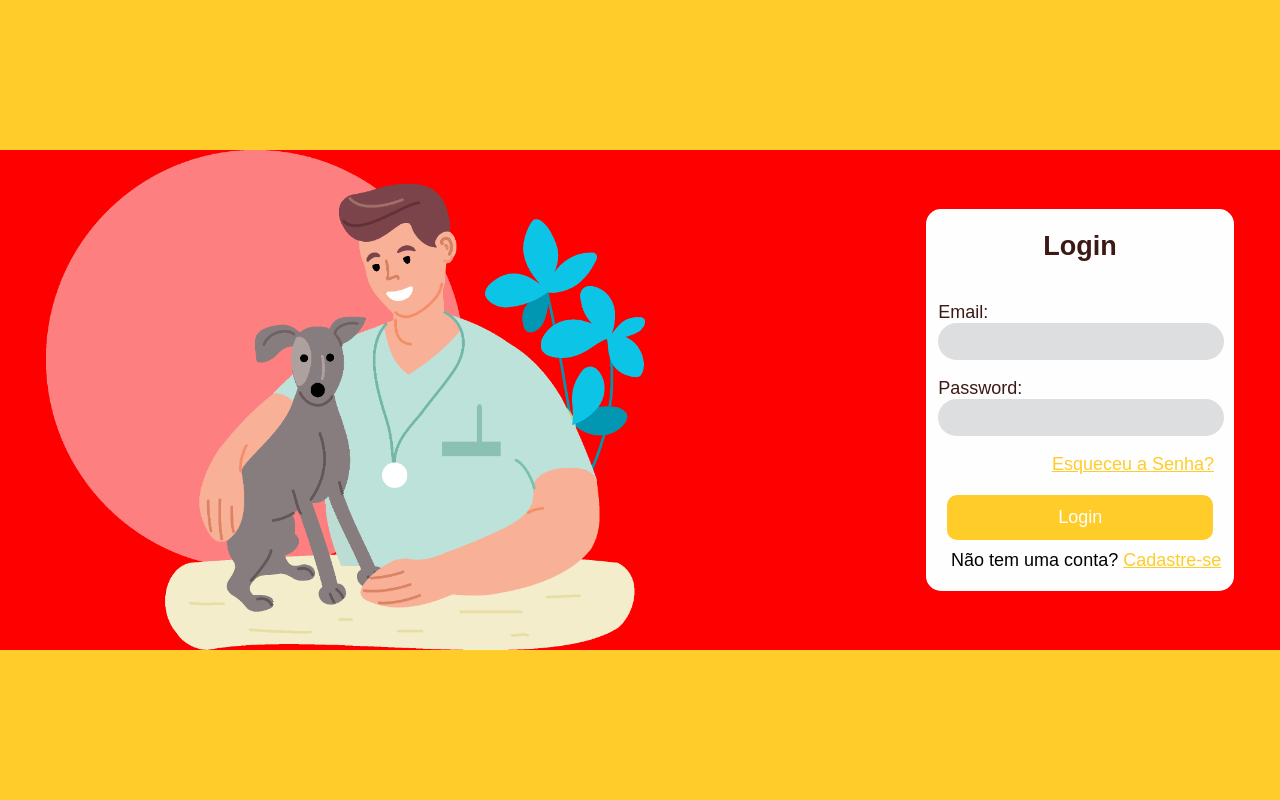
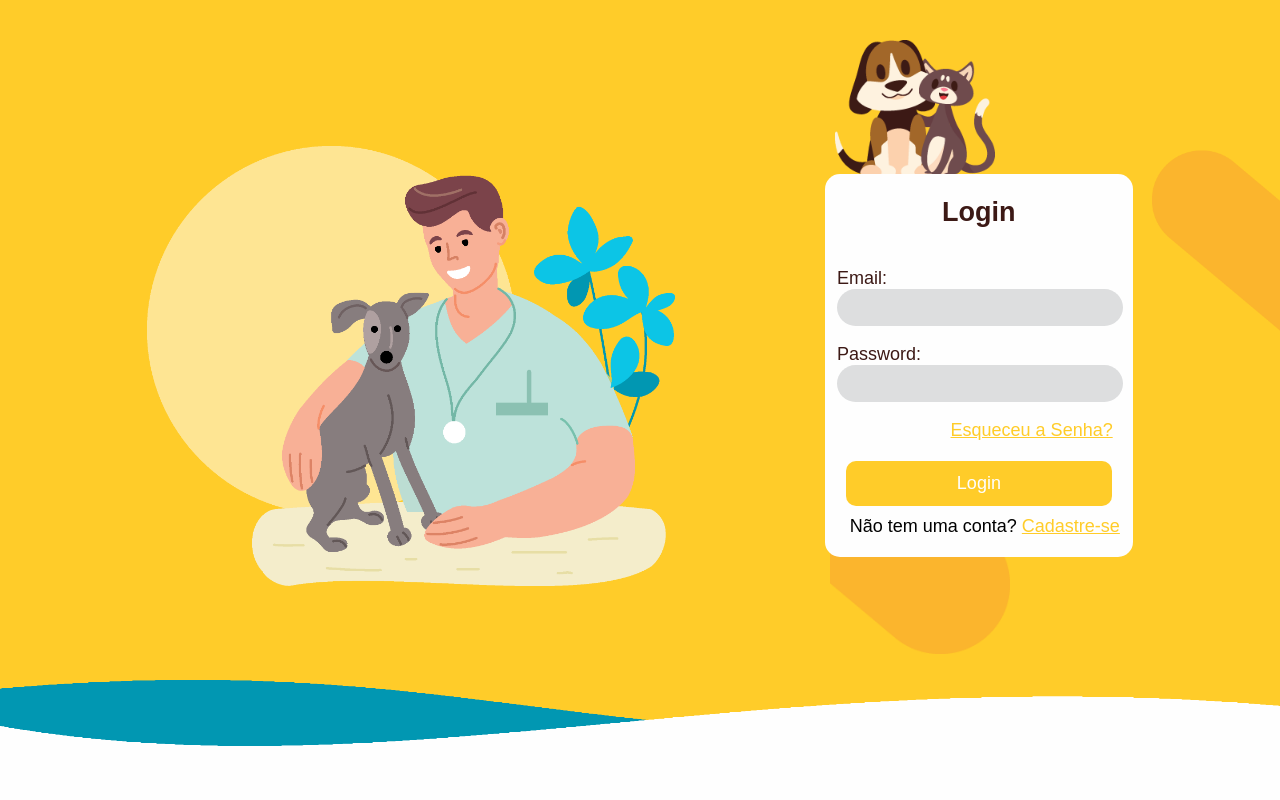
Before and after one commit to JVAmaralR/GadacWebApp, a Django app: page /login/ in a window 1280 px wide. Run offline with Django 5.2, Linux system fonts and the light colour scheme.

Commit message:
estilização do login(parte 2)

```diff
--- a/Webapp/static/css/login.css
+++ b/Webapp/static/css/login.css
@@ -8,11 +8,13 @@ body {
     height: 100vh; /* Altura total da tela (precisa disso para o justify-content e align-items) */
     color: #3C1915;
     font-size: large;
+    flex-direction: column;
 }
 
 /*  */
 .container {
-    background-color: red;
+    margin-top: -30px;
+
     width: 100%;
     height: auto;
     display: flex; /* Faz o contêiner ser um flex */
@@ -21,16 +23,57 @@ body {
 }
 .imagem-01 {
     display: flex;
-    width: 880px;
-    height: 500px;
+    width: auto;
+    height: 440px;
+    margin-right: 150px;
+
+}
+.imagem-04 {
+    position: absolute;
+    bottom: 0;
+    left: 0;
+    display: flex;
+    width: 100%;
+    height: auto;
+}
+.imagem-04 img {
+    display: flex;
+    width: 100%;
+    height: 120px
 }
 
-.formulario {
-    width: 50%;
-    padding: 20px;
+.imagem-03 {
+    display: flex;
+    margin-top: -175px;
+    margin-right: -550px;
 }
 
-/*  */
+.imagem-03 img {
+    width: 160px;
+    height: auto;
+}
+
+.imagem-05 {
+    position: absolute;
+    top:150px;
+    right: 0px;
+    z-index: 1;
+}
+.imagem-05 img {
+    width: 10vw;
+    height: auto;
+    transform: scaleX(-1) scaleY(-1);
+}
+.imagem-05_1 {
+    position: absolute;
+    z-index: -1;
+    margin-left: 560px;
+    margin-top: 260px;
+}
+.imagem-05_1 img {
+    width: 180px;
+    height: auto;
+}
 .container-login {
     background-color: #FEFEFE;
     flex-direction: column;
--- a/Webapp/templates/login.html
+++ b/Webapp/templates/login.html
@@ -7,6 +7,9 @@
     <link rel="stylesheet" href="{% static 'css/login.css' %}"> <!-- Carrega o CSS. -->
 </head>
 <body>
+    <div class="imagem-05_1"><img src="{% static 'images/05.png' %}" alt="" ></div>
+    <div class="imagem-05"><img src="{% static 'images/05.png' %}" alt="" ></div>
+    <div class="imagem-03"><img src="{% static 'images/03.png' %}" alt="" ></div>
     <div class="container">
         <div class="imagem-01"><img src="{% static 'images/01.png' %}" alt="" ></div>
         <div class="container-login">
@@ -27,5 +30,6 @@
             {% endif %}
         </div>
     </div>
+    <div class="imagem-04"><img src="{% static 'images/04.png' %}" alt="" ></div>
 </body>
 </html>
```
